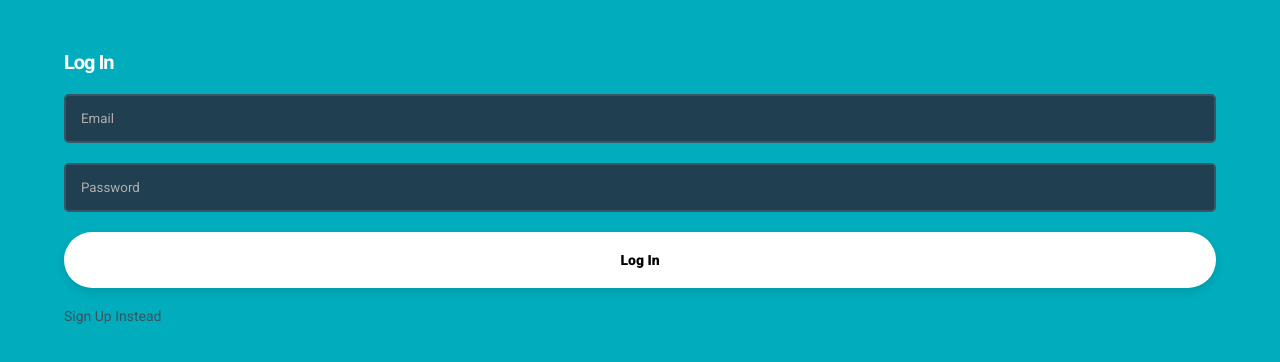
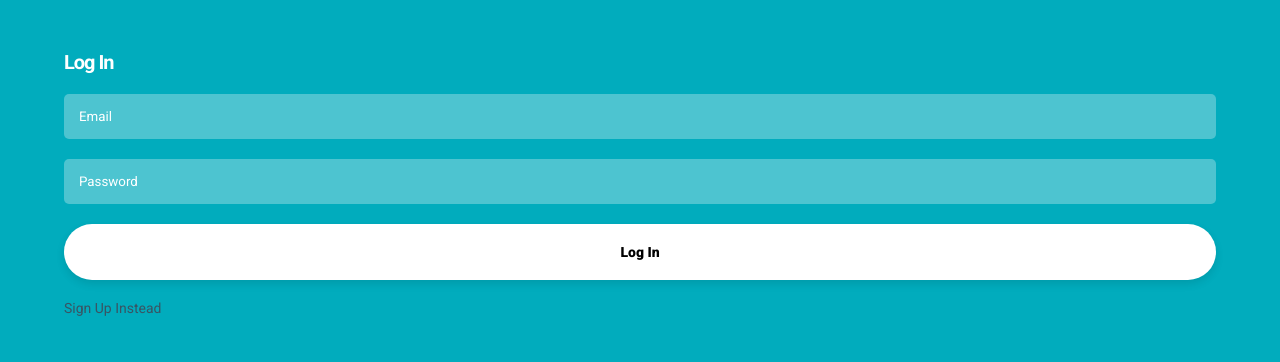
Before and after one commit to emmanuelojiji/better-days, a React (Create React App) app: page /login in a window 1280 px wide. Shown: the top 362 px of the page. Built offline with nearby package versions, Linux system fonts and the light colour scheme.

Commit message:
Log In input colour changed

```diff
--- a/src/Pages/LogIn.scss
+++ b/src/Pages/LogIn.scss
@@ -20,13 +20,13 @@
     padding-bottom: 15px;
     border-radius: 5px;
     margin-bottom: 20px;
-    background: #203f50;
+    background: #4dc4d0;
     border: 0;
     color: White;
-    border: 2px solid #395463;
+   /* border: 2px solid #395463; */
 
     &::placeholder {
-      color: rgb(175, 175, 175);
+      color: white;
     }
   }
 
```
